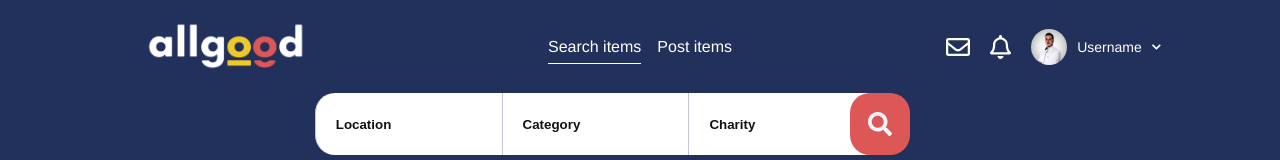
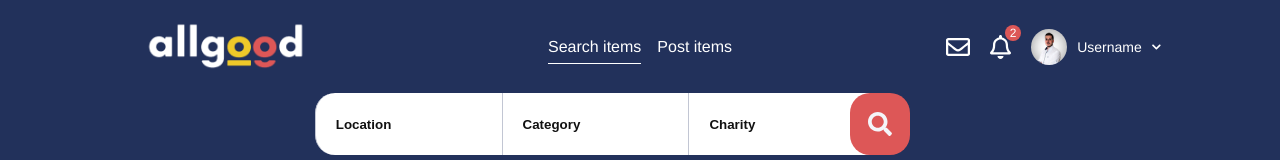
Before and after one commit to ToneyPK/js-guru-task, a React (Create React App) app: page / in a window 1280 px wide. Shown: the top 160 px of the page. Built offline with nearby package versions, Linux system fonts and the light colour scheme.

Commit message:
add notification count

```diff
--- a/src/components/header/navbar/Navbar.js
+++ b/src/components/header/navbar/Navbar.js
@@ -27,6 +27,7 @@ export default function Navbar() {
           <FontAwesomeIcon className="hvr-grow" icon={faEnvelope} />
         </a>
         <a href="#">
+          <div className="notifications">2</div>
           <FontAwesomeIcon className="hvr-grow" icon={faBell} />
         </a>
 
--- a/src/components/header/navbar/Navbar.scss
+++ b/src/components/header/navbar/Navbar.scss
@@ -31,6 +31,20 @@
 
     a {
       color: $light;
+      position: relative;
+
+      .notifications {
+        z-index: 100;
+        position: absolute;
+        padding: 2px;
+        font-size: 12px;
+        top: -10px;
+        right: 10px;
+        width: 12px;
+        height: 12px;
+        border-radius: 50%;
+        background-color: $red;
+      }
 
       svg {
         margin-right: 20px;
```
